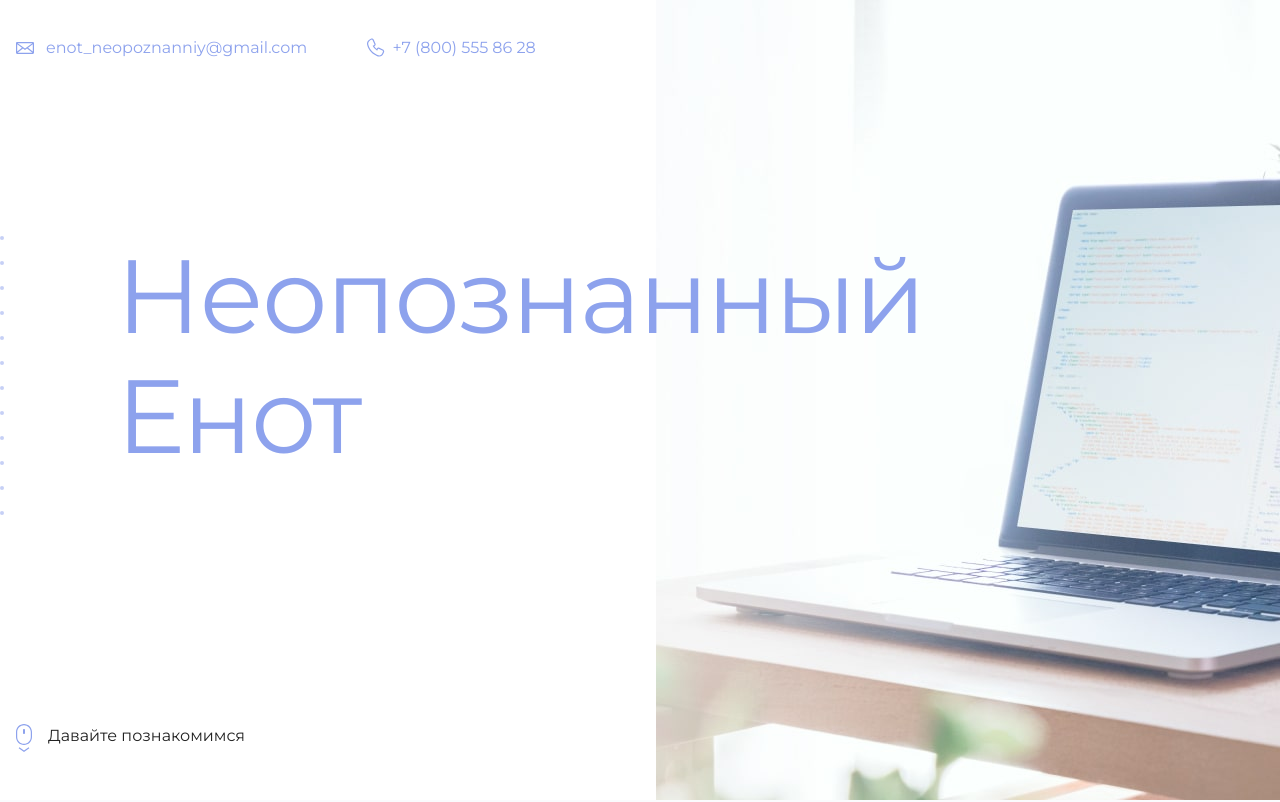
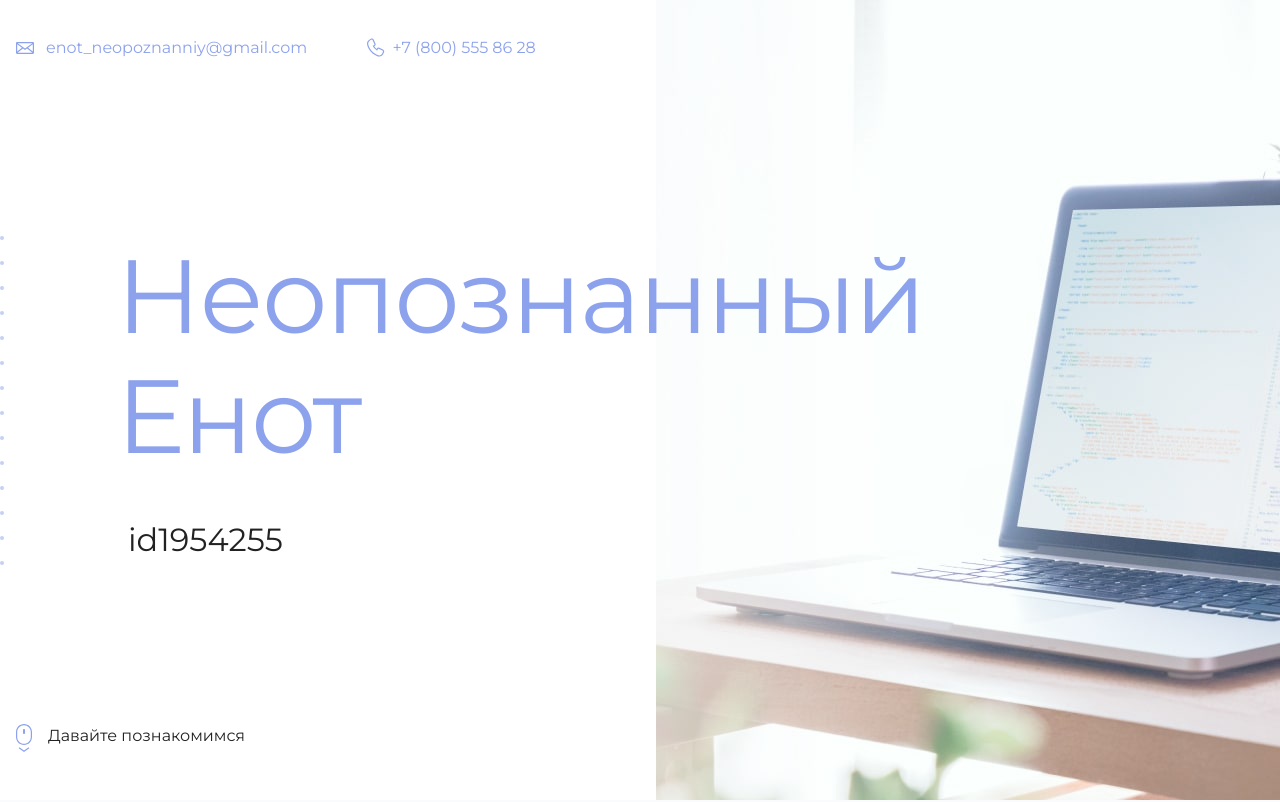
Before and after one commit to ArturMalyshev/HTML-academy, a plain HTML site: page index.html in a window 1280 px wide. Shown: the top 802 px of the page. Drawn offline with Linux system fonts and the light colour scheme.

Commit message:
Update index.html

```diff
--- a/index.html
+++ b/index.html
@@ -19,7 +19,7 @@
       <section class="hero-image">
         <div class="container">
           <h1 class="heading">Неопознанный Енот</h1>
-          <p><!-- Тут ваш id на сайте Академии --></p>
+          <p>id1954255</p>
         </div>
       </section>
 
```
